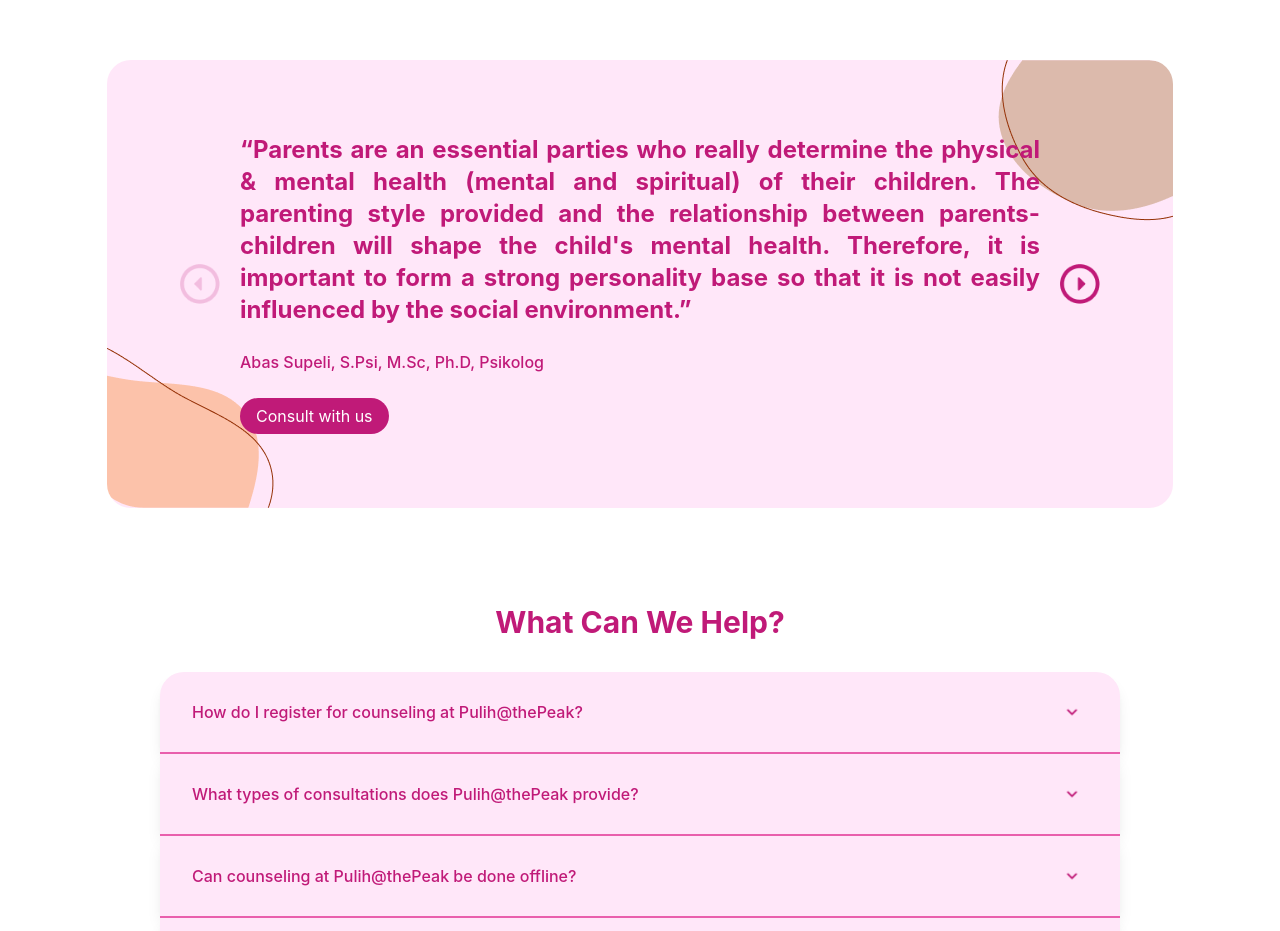
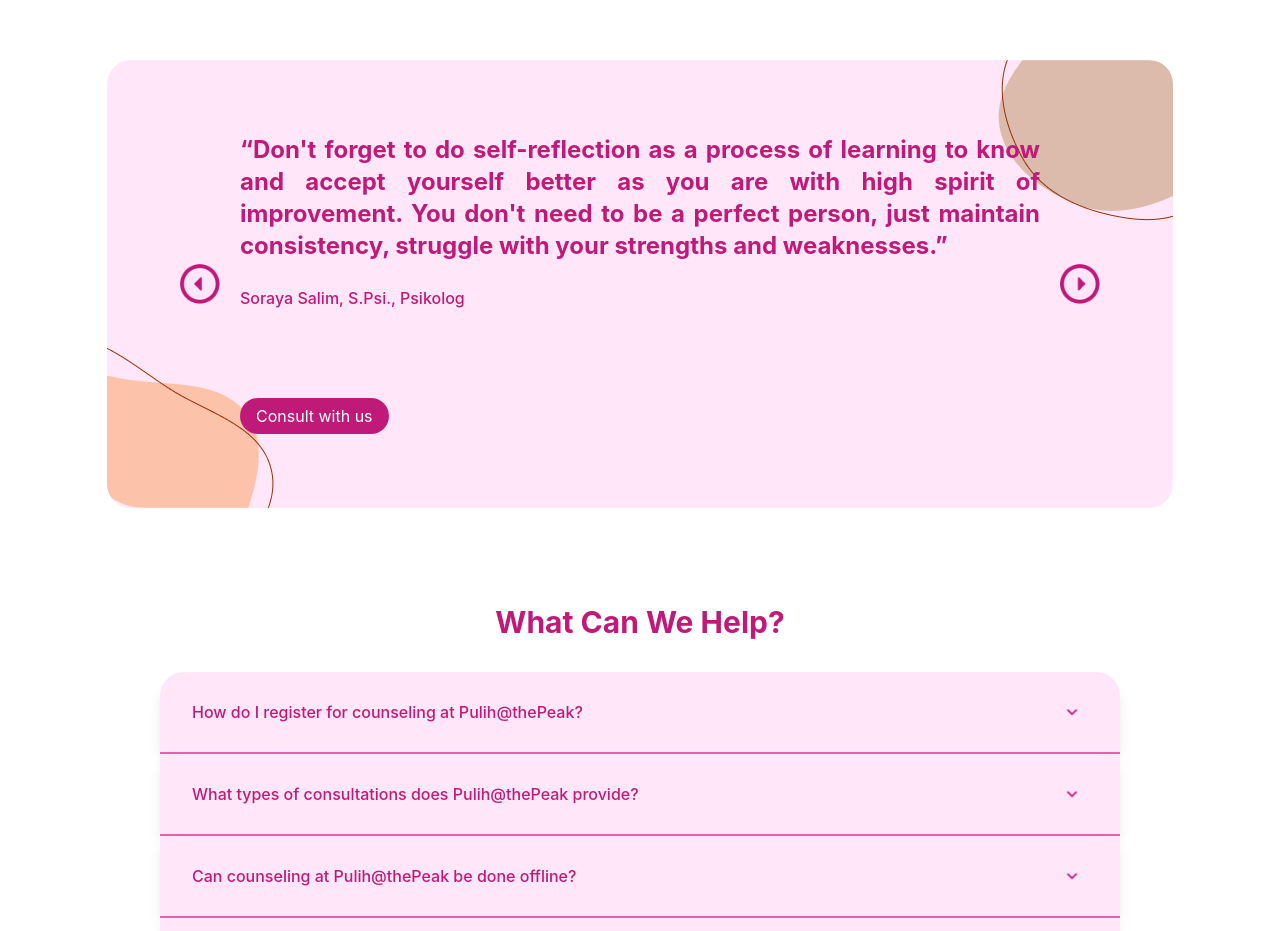
Before and after one commit to githubnyathoni/pulih-app, a React (Create React App) app: page / in a window 1280 px wide. Shown: the part 2880-3811 px from the top of the page. Built offline with nearby package versions, Linux system fonts and the light colour scheme; no server answers.

Commit message:
add slide quotes automation

```diff
--- a/src/pages/Home.jsx
+++ b/src/pages/Home.jsx
@@ -182,18 +182,16 @@ function QuoteCard() {
   const { t } = useTranslation();
   const [currentIndex, setCurrentIndex] = useState(0);
 
-  // useEffect(() => {
-  //   const interval = setInterval(() => {
-  //     if (currentIndex === 2) {
-  //       setQuoteActive(quotes[0]);
-  //       setCurrentIndex(0);
-  //     } else {
-  //       setQuoteActive(quotes[currentIndex + 1]);
-  //       setCurrentIndex(currentIndex + 1);
-  //     }
-  //   }, 5000);
-  //   return () => clearInterval(interval);
-  // }, [currentIndex]);
+  useEffect(() => {
+    const interval = setInterval(() => {
+      if (currentIndex === 2) {
+        setCurrentIndex(0);
+      } else {
+        setCurrentIndex(currentIndex + 1);
+      }
+    }, 5000);
+    return () => clearInterval(interval);
+  }, [currentIndex]);
 
   return (
     <div className="container flex justify-center items-center mx-auto my-24">
```
